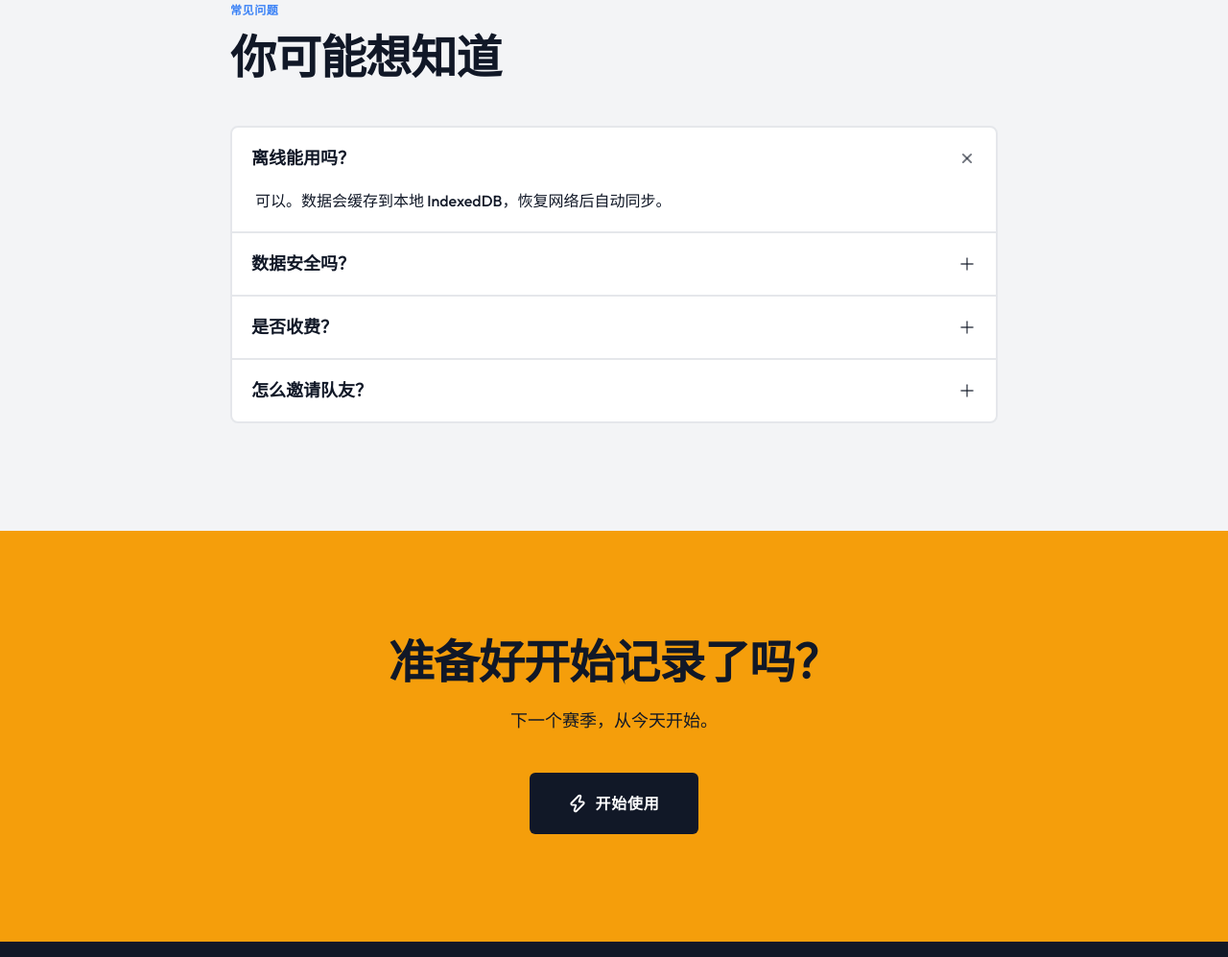
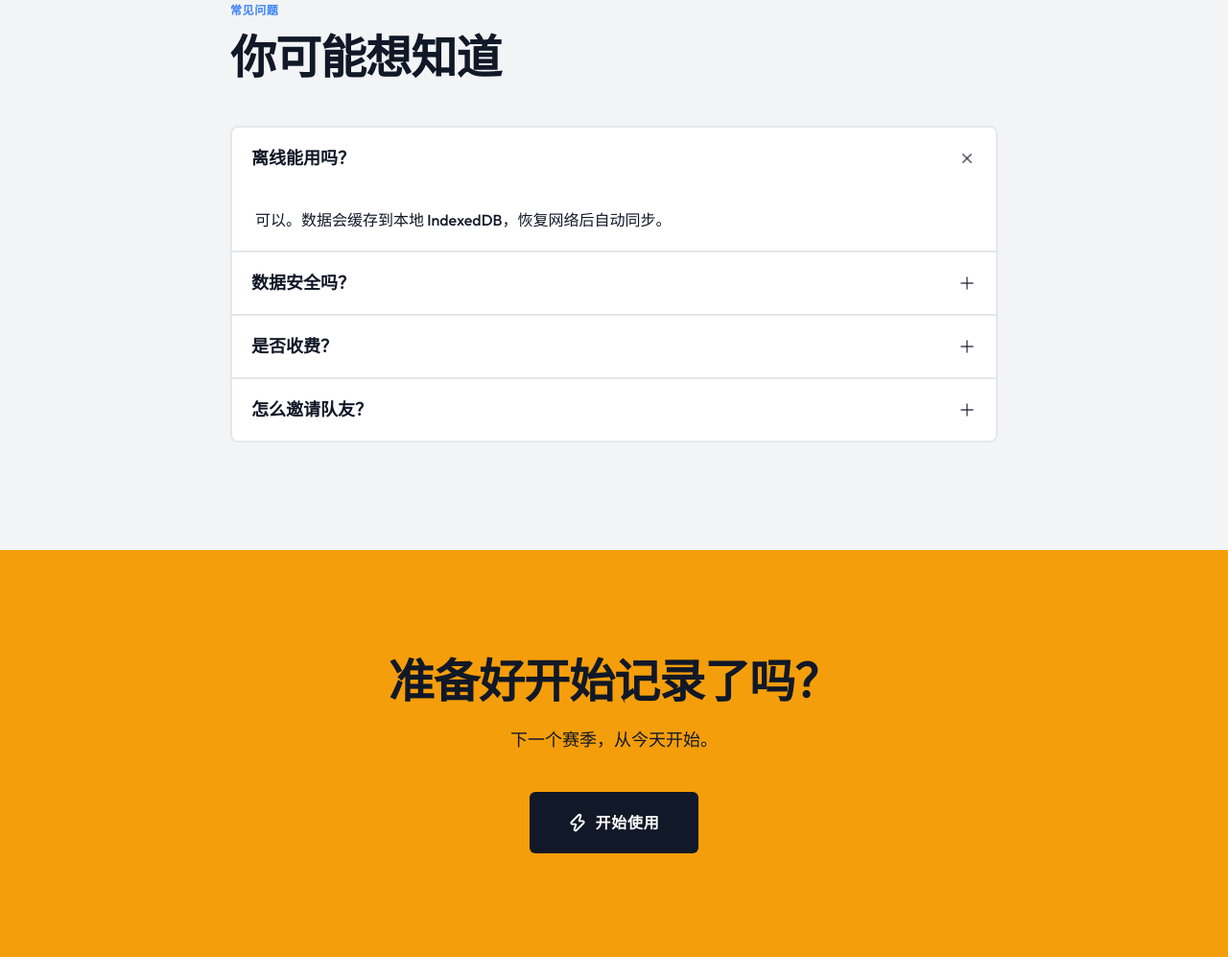
Before and after one commit to flashzdw/VEX-Timeline, a website: page index.html in a window 1280 px wide. Shown: the part 2174-3171 px from the top of the page at 96% size. Drawn offline with nearby package versions, Linux system fonts and the light colour scheme.

```diff
--- a/src/css/styles.css
+++ b/src/css/styles.css
@@ -944,11 +944,12 @@ body[data-scene="app"] .vx-site-header { display: none !important; }
    FAQ 折叠项（重构为 button + div 模式，参考 React/Framer Motion 实现）
    - 不用 <details>，避免浏览器对 summary 默认点击处理带来的微小延迟
    - 加号旋转 0.3s、内容展开 0.4s，制造「图标先到位 → 内容再展开」的层次
-   - grid-template-rows: 0fr → 1fr 实现 auto 高度过渡（现代 CSS 技巧）
-   - 高度 + opacity 双属性同步：内容「渐渐出现」而非「突然可见」
    - 缓动 cubic-bezier(0.16, 1, 0.3, 1)：easeOutExpo 变种，丝滑无机械感
    - 外层 .vx-faq-list 强制 GPU 层 (translateZ(0)) + will-change: contents
      把 FAQ 高度变化的布局 reflow 隔离在自身合成层里，最大程度减少下方板块的抽搐
+   - 现代浏览器 (Chrome 129+ / Safari 17.4+) 用 interpolate-size + height: 0→auto
+     比 grid-template-rows 更平滑（直接对 auto 高度插值，不依赖 fr 单位）
+   - 旧浏览器降级到 grid-template-rows 方案，仍可工作
    ============================================================ */
 .vx-faq-list {
   /* 强制 GPU 合成层：FAQ 内部高度变化时，下方板块无需重排 */
@@ -996,7 +997,39 @@ body[data-scene="app"] .vx-site-header { display: none !important; }
   transform: rotate(45deg);
 }
 
-/* 答案外层 grid 容器：从 0fr 平滑过渡到 1fr */
+/* ============================================================
+   答案容器：现代浏览器优先用 interpolate-size + height: 0→auto
+   旧浏览器降级到 grid-template-rows: 0fr→1fr
+   ============================================================ */
+@supports (interpolate-size: allow-keywords) {
+  :root { interpolate-size: allow-keywords; }
+
+  .vx-faq-grid-wrap {
+    height: 0;
+    overflow: hidden;
+    will-change: height;
+    transition: height 0.4s cubic-bezier(0.16, 1, 0.3, 1);
+  }
+  .vx-faq-item.is-open > .vx-faq-grid-wrap {
+    height: auto;
+  }
+
+  .vx-faq-grid-wrap > .vx-faq-answer {
+    overflow: hidden;
+    /* 上下 padding 一致 (1.25rem)：让答案与问题、答案与下个问题边框都保持相同间距 */
+    padding-top: 1.25rem;
+    padding-bottom: 1.25rem;
+    opacity: 0;
+    will-change: opacity;
+    transition: opacity 0.4s cubic-bezier(0.16, 1, 0.3, 1);
+  }
+  .vx-faq-item.is-open > .vx-faq-grid-wrap > .vx-faq-answer {
+    opacity: 1;
+  }
+}
+
+/* 旧浏览器降级方案：grid-template-rows 0fr→1fr */
+@supports not (interpolate-size: allow-keywords) {
   .vx-faq-grid-wrap {
     display: grid;
     grid-template-rows: 0fr;
@@ -1007,20 +1040,21 @@ body[data-scene="app"] .vx-site-header { display: none !important; }
     grid-template-rows: 1fr;
   }
 
-/* 答案内层：min-height: 0 + overflow: hidden 是 grid 0fr → 1fr 过渡生效的前提 */
   .vx-faq-grid-wrap > .vx-faq-answer {
     overflow: hidden;
     min-height: 0;
+    /* 上下 padding 一致 (1.25rem) */
+    padding-top: 1.25rem;
     padding-bottom: 0;
     opacity: 0;
     will-change: padding-bottom, opacity;
-  /* height + opacity 双属性同步，让内容"渐渐出现"而非"突然可见" */
     transition: padding-bottom 0.4s cubic-bezier(0.16, 1, 0.3, 1),
                 opacity 0.4s cubic-bezier(0.16, 1, 0.3, 1);
   }
   .vx-faq-item.is-open > .vx-faq-grid-wrap > .vx-faq-answer {
     padding-bottom: 1.25rem;
     opacity: 1;
+  }
 }
 
 /* ============================================================
```
Lines whose indentation alone changed are shown as unchanged.
